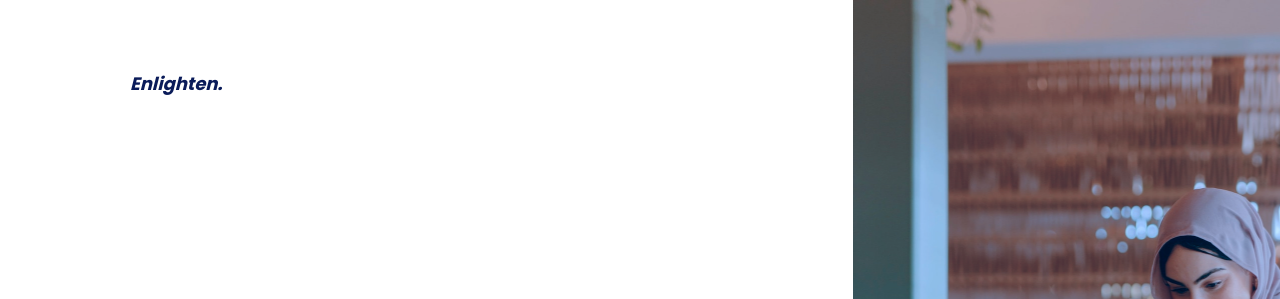
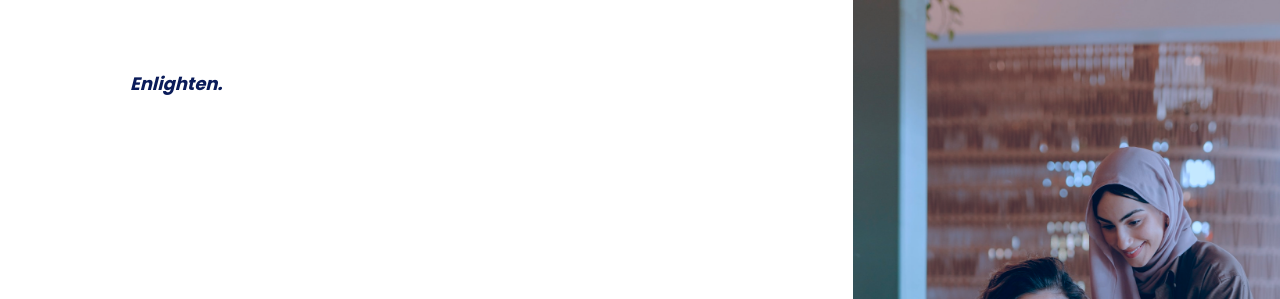
Before and after one commit to dimasrzkm/ui-enlighten, a website: page src/index.html in a window 1280 px wide. Shown: the top 299 px of the page. Drawn offline with Linux system fonts and the light colour scheme; files whose address does not match are found by name.

Commit message:
update image size

```diff
--- a/src/index.html
+++ b/src/index.html
@@ -53,7 +53,7 @@
           </p>
         </div>
       </div>
-      <div class="w-1/3 bg-indigo-400 bg-contain bg-hero-image" />
+      <div class="w-1/3 bg-indigo-400 bg-cover bg-hero-image" />
     </main>
   </body>
 </html>
```
